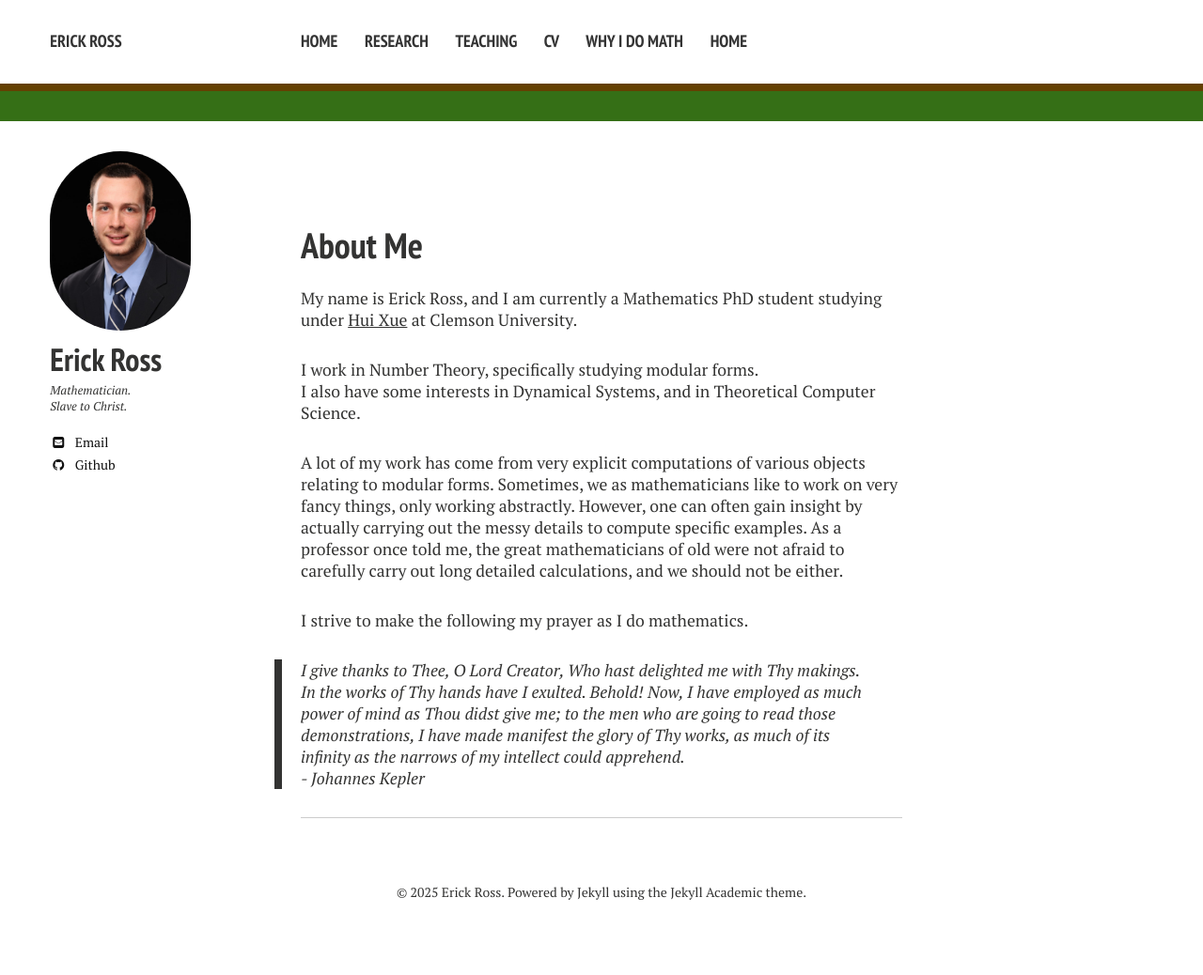
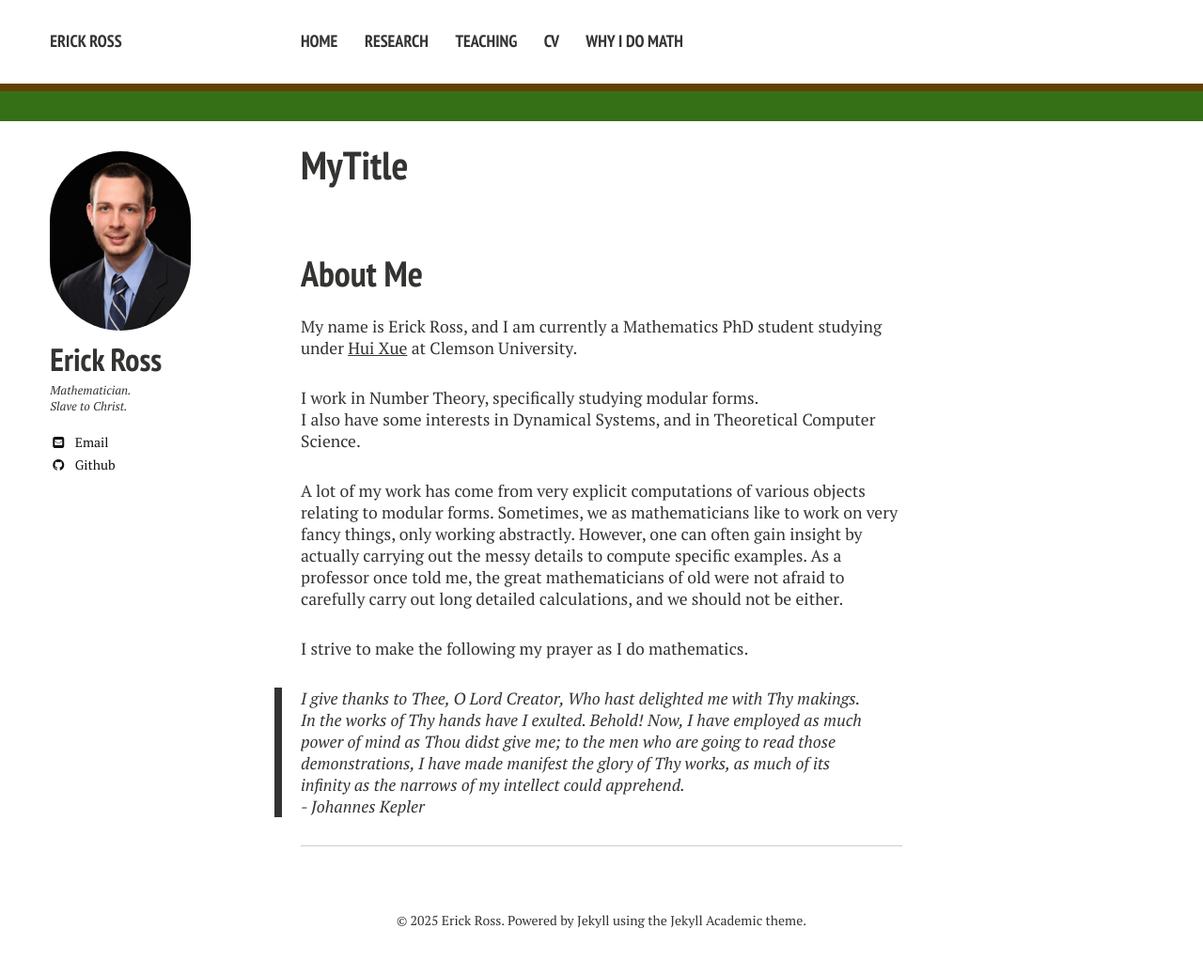
Before and after one commit to erick-ross/erick-ross.github.io, a Jekyll site: the page built from index.md, in a window 1280 px wide. Shown: the whole page at 94% size. Built offline with Jekyll 4.4.1, drawn with Linux system fonts in a browser that asks for light colours; nearby versions of some CDN libraries; before the commit the page ends 1008 px from its top, so only the background shows below that.

Commit message:
some setup

```diff
--- a/index.md
+++ b/index.md
@@ -1,12 +1,9 @@
 ---
 layout: page
-title:
-excerpt: "About Me..."
-menutitle: Home
-menuorder: 1
+title: MyTitle
 ---
 
-<br>
+&nbsp;
 
 ## About Me
 
```
Also changed, not shown: research.md (+2 -0 lines).
